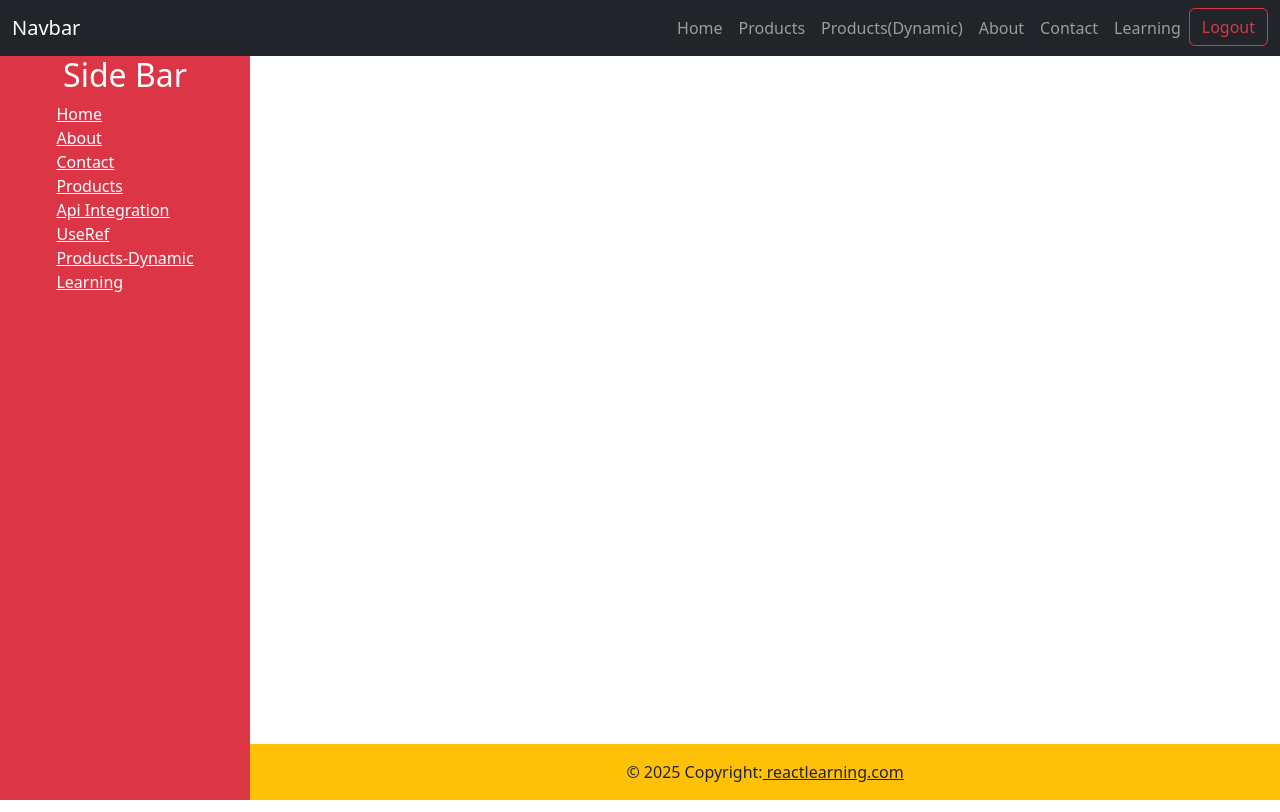
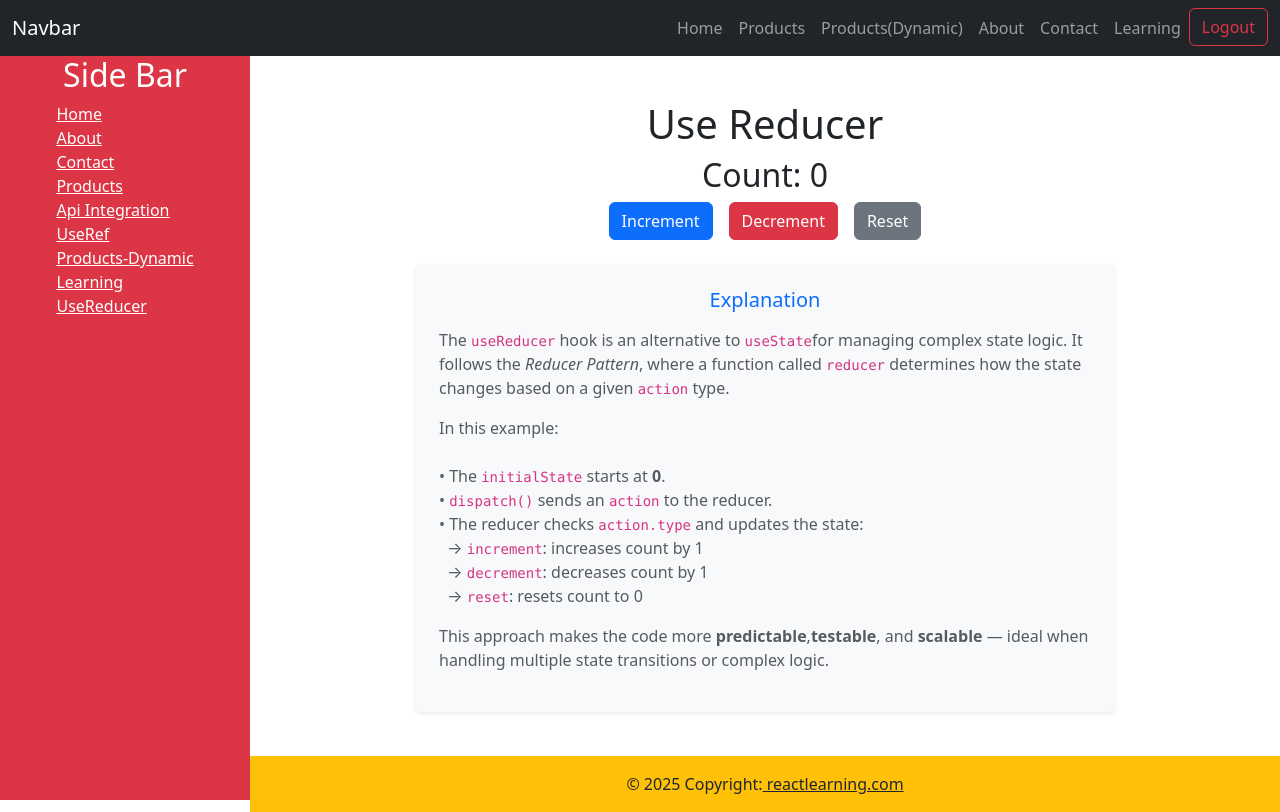
Before and after one commit to Chan-08/reactLearning, a React (Vite) app: page /usereducer in a window 1280 px wide. Built offline with nearby package versions, Linux system fonts and the light colour scheme; sample sign-in values are in the browser's storage.

Commit message:
use reducer

```diff
--- a/src/App.tsx
+++ b/src/App.tsx
@@ -15,6 +15,7 @@ import Products2 from './pages/products2';
 import LoginPage from './pages/login';
 import ApiIntegration from './pages/apitesting';
 import UseRef from './pages/useRef';
+import UseReducer from './pages/useReducer';
 
 
 export default function App() {
@@ -51,6 +52,7 @@ export default function App() {
                 <Route path="/login" element={<LoginPage />} />
                 <Route path="/api" element={<ApiIntegration />} />
                 <Route path="/useref" element={<UseRef />} />
+                <Route path="/usereducer" element={<UseReducer />} />
               </Routes>
             </main>
           </div>
--- a/src/components/sidemenu.tsx
+++ b/src/components/sidemenu.tsx
@@ -15,6 +15,7 @@ export default function SideBar() {
                     <li><Link className="text-white" to="/useref">UseRef</Link></li>
                     <li><Link className="text-white" to="/products-dynamic">Products-Dynamic</Link></li>
                     <li><Link className="text-white" to="/learning">Learning</Link></li>
+                    <li><Link className="text-white" to="/usereducer">UseReducer</Link></li>
                 </ul>
             </nav>
         </aside>
--- /dev/null
+++ b/src/pages/useReducer.tsx
@@ -0,0 +1,59 @@
+import { useReducer } from "react";
+
+export default function UseReducer() {
+    const initialState = 0;
+    const reducer = (state: number, action: { type: string }) => {
+        switch (action.type) {
+            case "increment":
+                return state + 1;
+            case "decrement":
+                return state - 1;
+            case "reset":
+                return initialState;
+            default:
+                return state;
+        }
+    };
+
+    const [count, dispatch] = useReducer(reducer, initialState);
+    return (
+        <div className="container-fluid p-4 text-center">
+
+            <h1>Use Reducer</h1>
+            <h2>Count: {count}</h2>
+            <div className="container d-flex justify-content-center gap-3">
+                <button className="btn btn-primary" onClick={() => dispatch({ type: "increment" })}>Increment</button>
+                <button className="btn btn-danger" onClick={() => dispatch({ type: "decrement" })}>Decrement</button>
+                <button className="btn btn-secondary" onClick={() => dispatch({ type: "reset" })}>Reset</button>
+            </div>
+
+            <div
+                className="container text-start bg-light p-4 rounded shadow-sm mt-4"
+                style={{ maxWidth: "700px" }}
+            >
+                <h5 className="text-center mb-3 text-primary">Explanation</h5>
+                <p className="text-muted">
+                    The <code>useReducer</code> hook is an alternative to <code>useState</code>
+                    for managing complex state logic. It follows the <em>Reducer Pattern</em>,
+                    where a function called <code>reducer</code> determines how the state
+                    changes based on a given <code>action</code> type.
+                </p>
+                <p className="text-muted">
+                    In this example:
+                    <br /><br />
+                    • The <code>initialState</code> starts at <strong>0</strong>.<br />
+                    • <code>dispatch()</code> sends an <code>action</code> to the reducer.<br />
+                    • The reducer checks <code>action.type</code> and updates the state:
+                    <br />&nbsp;&nbsp;→ <code>increment</code>: increases count by 1
+                    <br />&nbsp;&nbsp;→ <code>decrement</code>: decreases count by 1
+                    <br />&nbsp;&nbsp;→ <code>reset</code>: resets count to 0
+                </p>
+                <p className="text-muted">
+                    This approach makes the code more <strong>predictable</strong>,
+                    <strong>testable</strong>, and <strong>scalable</strong> — ideal when handling
+                    multiple state transitions or complex logic.
+                </p>
+            </div>
+        </div>
+    );
+}
```
